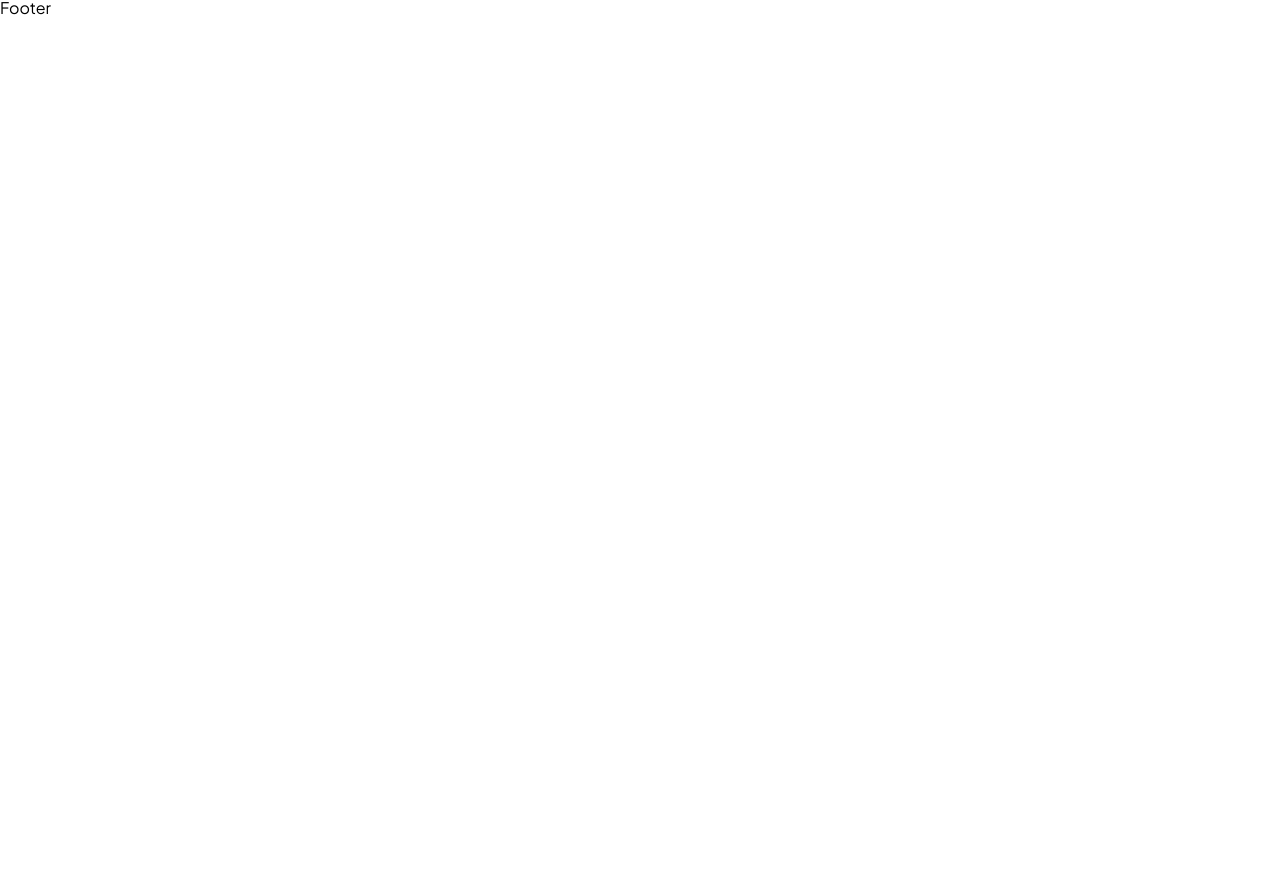
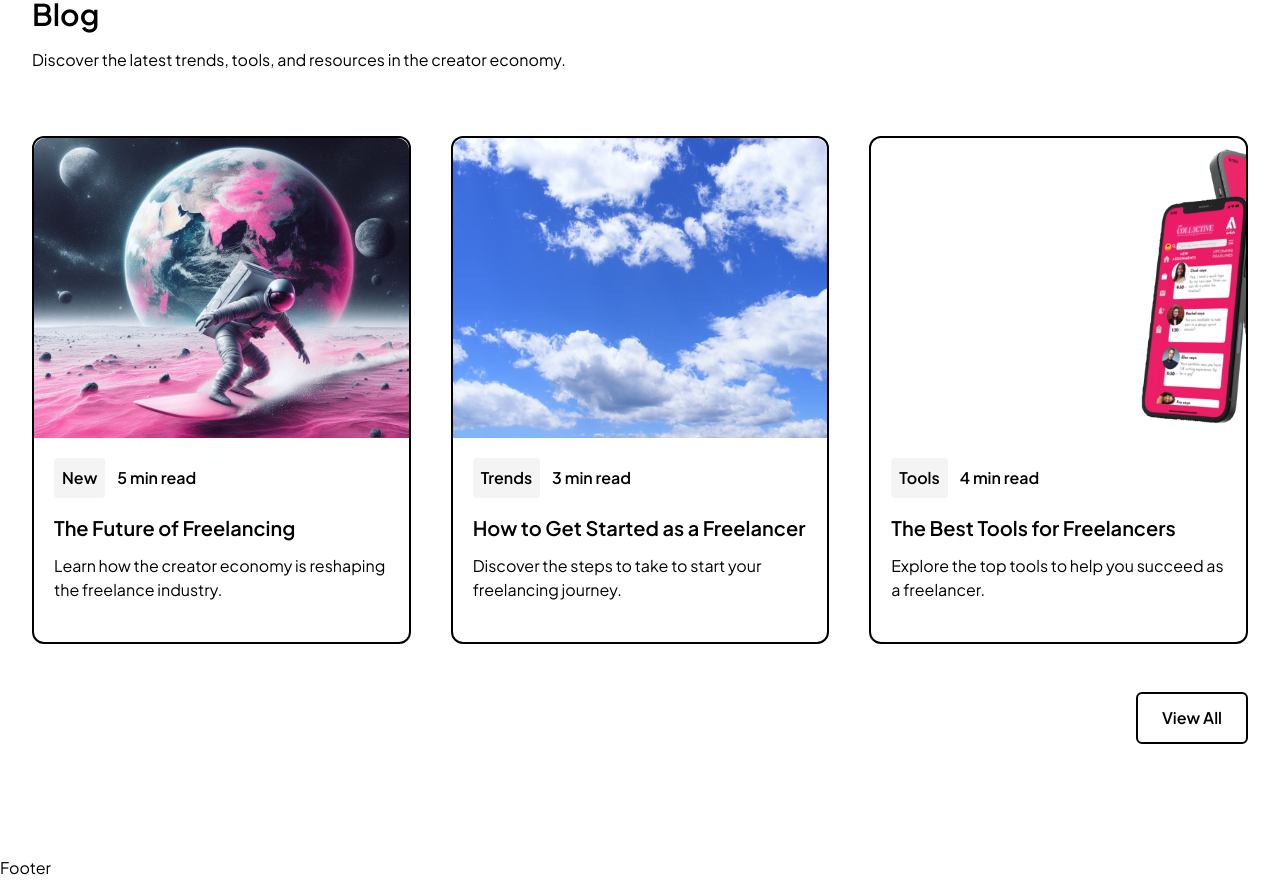
Before and after one commit to artish-io/artish-web, a Next.js app: page / in a window 1280 px wide. Shown: the part 2754-3634 px from the top of the page. Before the commit the page ends 2774 px from the top, so only its background shows below. Built offline with nearby package versions, Linux system fonts and the light colour scheme.

Commit message:
blog component

```diff
--- /dev/null
+++ b/app/components/Home/Blog.tsx
@@ -0,0 +1,76 @@
+import Image from 'next/image';
+import Link from 'next/link';
+
+const blogPosts = [
+	{
+		id: 1,
+		title: 'The Future of Freelancing',
+		featureImg: '/images/featured-img-3.jpeg',
+		readTime: '5',
+		excerpt:
+			'Learn how the creator economy is reshaping the freelance industry.',
+		category: 'New',
+	},
+	{
+		id: 2,
+		title: 'How to Get Started as a Freelancer',
+		featureImg: '/images/featured-img-2.jpeg',
+		readTime: '3',
+		excerpt: 'Discover the steps to take to start your freelancing journey.',
+		category: 'Trends',
+	},
+	{
+		id: 3,
+		title: 'The Best Tools for Freelancers',
+		featureImg: '/images/featured-img-1.png',
+		readTime: '4',
+		excerpt: 'Explore the top tools to help you succeed as a freelancer.',
+		category: 'Tools',
+	},
+];
+
+const Blog = () => {
+	return (
+		<section className="container my-28">
+			<h2 className="text-2xl md:text-3xl font-semibold">Blog</h2>
+			<p className="py-4">
+				Discover the latest trends, tools, and resources in the creator economy.
+			</p>
+			<div className="grid grid-cols-1 md:grid-cols-2 lg:grid-cols-3 gap-10 my-12 ">
+				{blogPosts.map(
+					({ id, title, featureImg, readTime, excerpt, category }) => (
+						<div key={id} className="border-black border-2 rounded-xl">
+							<div className="">
+								<Image
+									src={featureImg}
+									alt={title}
+									width={300}
+									height={300}
+									className="w-full object-cover h-[300px] rounded-tr-xl rounded-tl-xl"
+								/>
+							</div>
+							<div className="p-5 pb-10">
+								<div className="flex gap-3 items-center font-semibold">
+									<span className="bg-[#F4F4F4] p-2 rounded">{category}</span>
+									<span>{readTime} min read</span>
+								</div>
+								<h3 className="pt-4 pb-3 text-xl font-semibold">{title}</h3>
+								<p>{excerpt}</p>
+							</div>
+						</div>
+					)
+				)}
+			</div>
+			<div className="flex justify-end">
+				<Link
+					href="/login"
+					className="font-semibold rounded-md border-2 border-black py-3 px-2 md:px-6 bg-white text-black "
+				>
+					View All
+				</Link>
+			</div>
+		</section>
+	);
+};
+
+export default Blog;
--- a/app/components/Home/GetStarted.tsx
+++ b/app/components/Home/GetStarted.tsx
@@ -105,13 +105,13 @@ const GetStarted = () => {
 					<div className="flex items-center gap-5 justify-center">
 						<Link
 							href="/login"
-							className="font-semibold rounded-md border-2 border-black py-3 px-2 md:px-6 bg-black text-white inline-flex gap-4 items-center"
+							className="font-semibold rounded-md border-2 border-black py-3 px-2 md:px-6 bg-black text-white"
 						>
 							Join as a Freelancer
 						</Link>
 						<Link
 							href="/login"
-							className="font-semibold rounded-md border-2 border-black py-3 px-2 md:px-6 bg-white text-black inline-flex gap-4 items-center"
+							className="font-semibold rounded-md border-2 border-black py-3 px-2 md:px-6 bg-white text-black"
 						>
 							Join as a Project Commissioner
 						</Link>
--- a/app/page.tsx
+++ b/app/page.tsx
@@ -1,12 +1,14 @@
 import React from 'react';
 import Hero from './components/Home/Hero';
 import GetStarted from './components/Home/GetStarted';
+import Blog from './components/Home/Blog';
 
 const page = () => {
 	return (
 		<>
 			<Hero />
 			<GetStarted />
+			<Blog />
 		</>
 	);
 };
```
